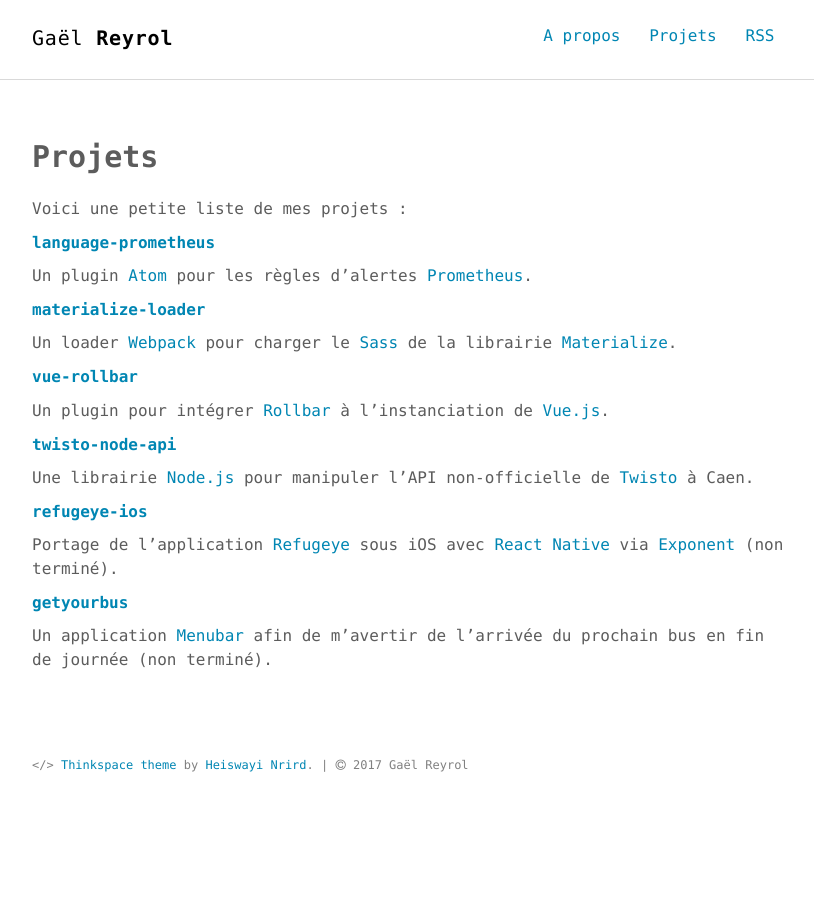
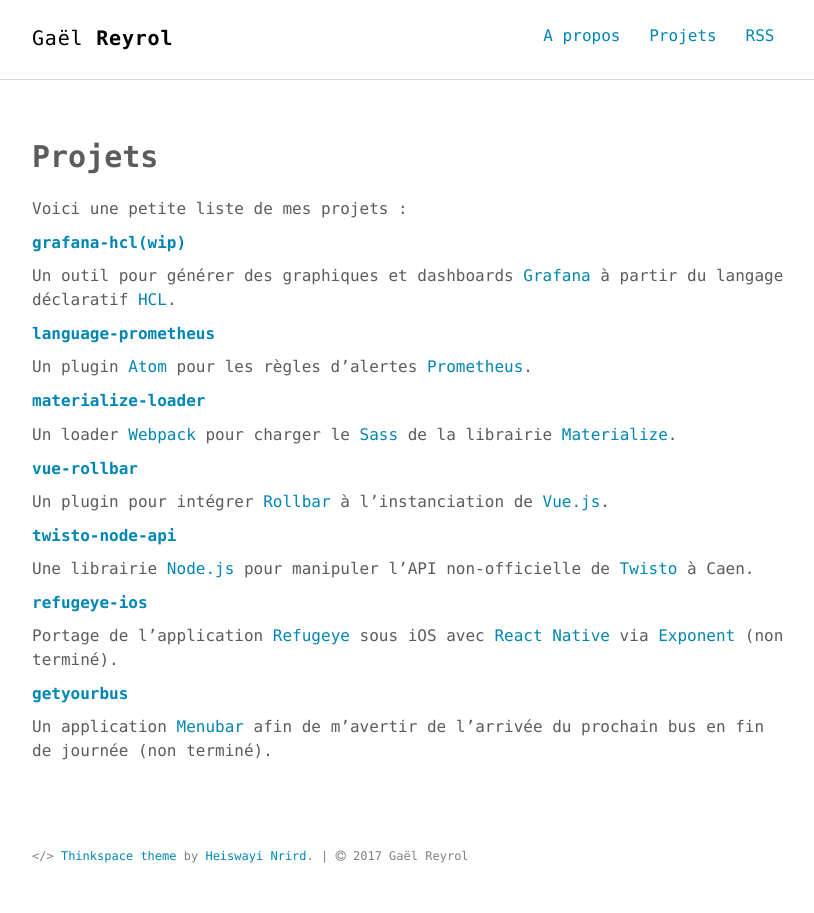
Before and after one commit to Zevran/gaelreyrol.com, a Jekyll site: the page built from projets.md, in a window 1280 px wide. Shown: the whole page, without its empty margins (232-1046 px from the left). Built offline with Jekyll 4.4.1, drawn with Linux system fonts in a browser that asks for light colours.

Commit message:
feat(projets): Add grafana-hcl

```diff
--- a/projets.md
+++ b/projets.md
@@ -5,6 +5,9 @@
 ---
 
 Voici une petite liste de mes projets :
+
+##### [grafana-hcl(wip)](https://github.com/Zevran/grafana-hcl){:target="_blank"}
+Un outil pour générer des graphiques et dashboards [Grafana](https://grafana.com/){:target="_blank"} à partir du langage déclaratif [HCL](https://github.com/hashicorp/hcl){:target="_blank"}.
 
 ##### [language-prometheus](https://github.com/Zevran/language-prometheus){:target="_blank"}
 Un plugin [Atom](https://atom.io/){:target="_blank"} pour les règles d'alertes [Prometheus](https://prometheus.io/){:target="_blank"}.
```
